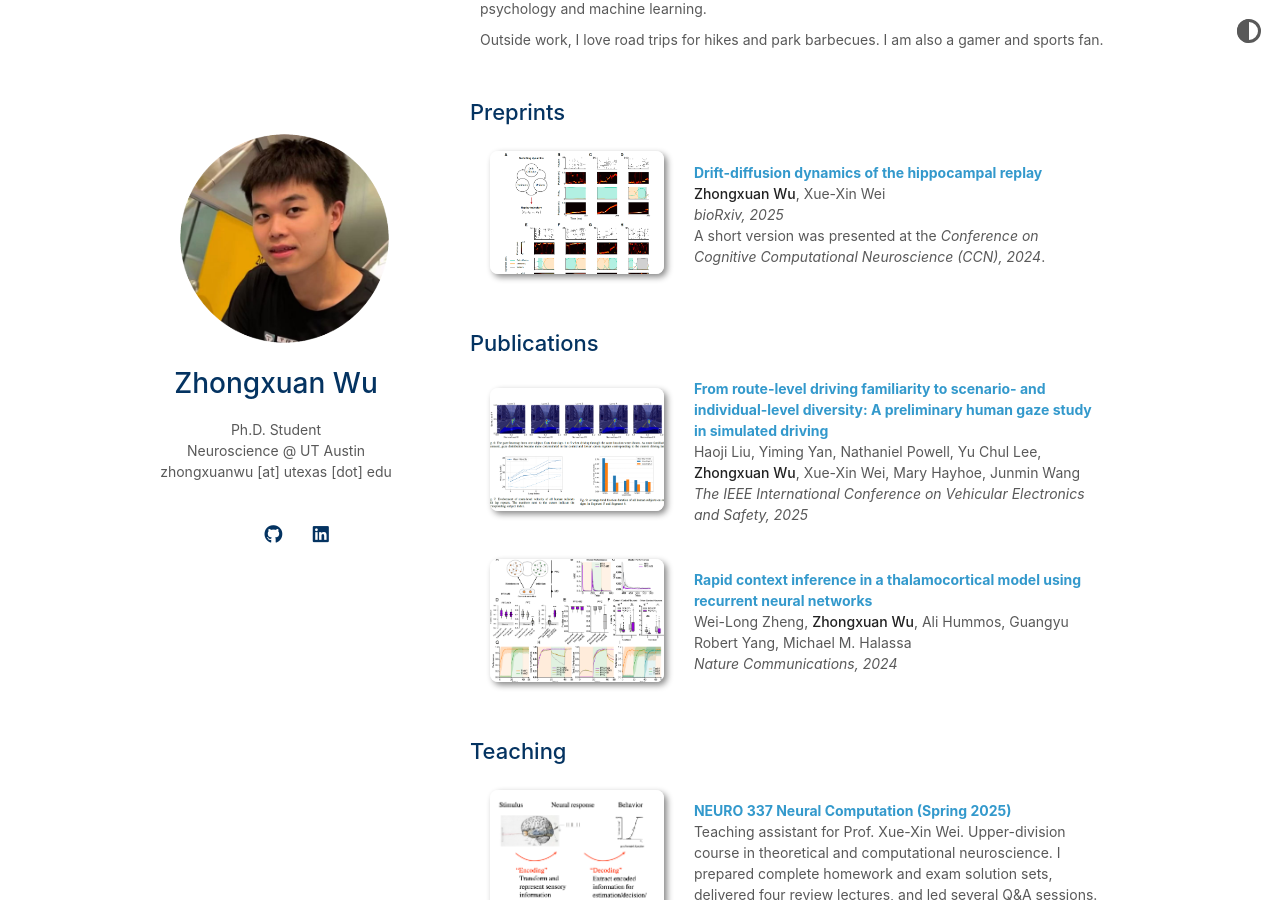
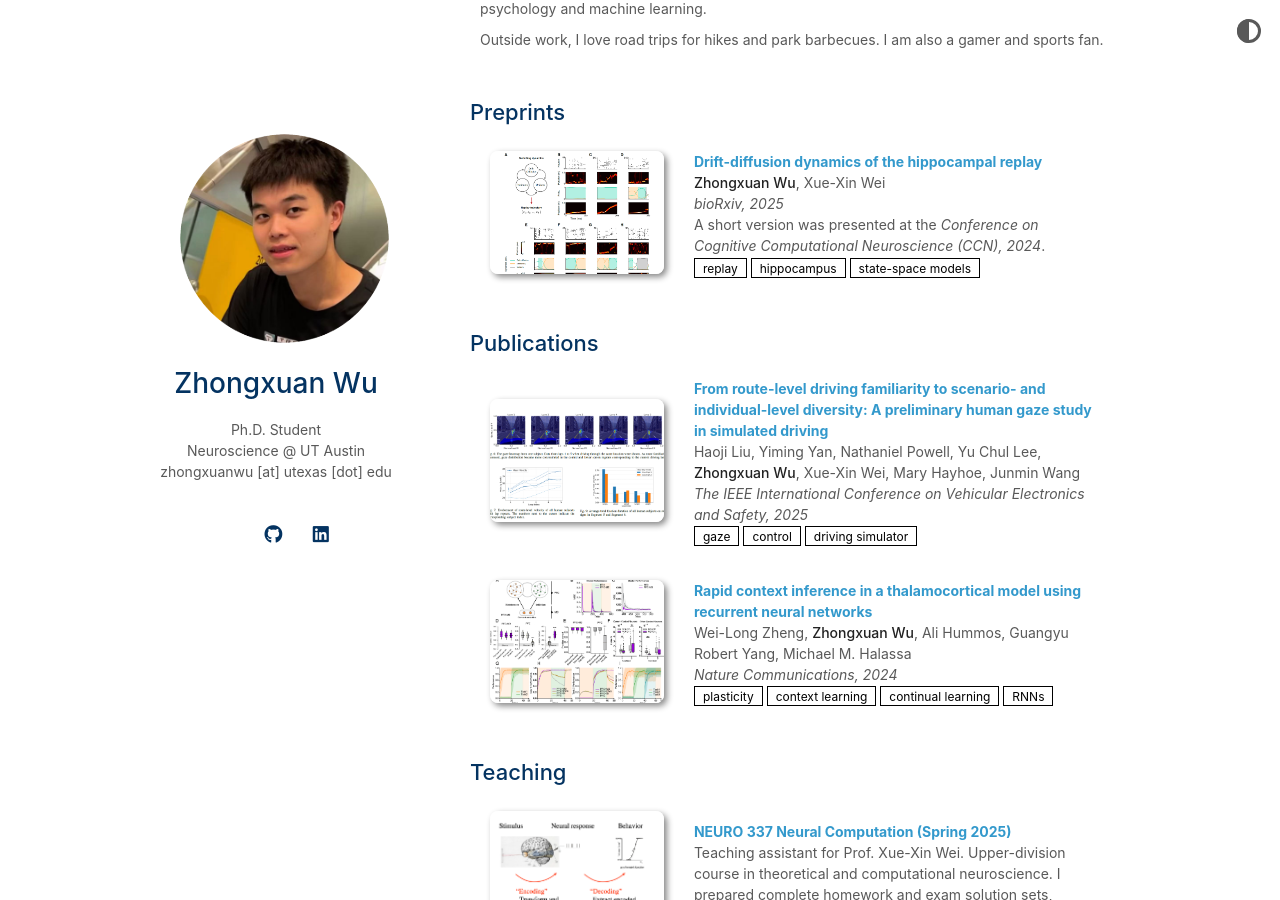
Before and after one commit to ZhongxuanWu/zhongxuanwu.github.io, a Jekyll site: the page built from index.md, in a window 1280 px wide and 900 px high, scrolled down 338 px. Built offline with Jekyll 4.4.1, drawn with Linux system fonts in a browser that asks for light colours; a style sheet for code colours, icons or effects is not loaded.

Commit message:
keywords

```diff
--- a/_data/publications.yml
+++ b/_data/publications.yml
@@ -1,6 +1,10 @@
 preprints:
   - title: Drift-diffusion dynamics of the hippocampal replay
     authors: <strong>Zhongxuan Wu</strong>, Xue-Xin Wei
+    keywords:
+      - replay
+      - hippocampus
+      - state-space models
     conference_short:
     conference: bioRxiv, 2025
     paper: https://doi.org/10.1101/2025.10.14.682470
@@ -14,6 +18,10 @@ preprints:
 papers:
   - title: "From route-level driving familiarity to scenario- and individual-level diversity: A preliminary human gaze study in simulated driving"
     authors: Haoji Liu, Yiming Yan, Nathaniel Powell, Yu Chul Lee, <strong>Zhongxuan Wu</strong>, Xue-Xin Wei, Mary Hayhoe, Junmin Wang
+    keywords:
+      - gaze
+      - control
+      - driving simulator
     conference_short:
     conference: The IEEE International Conference on Vehicular Electronics and Safety, 2025
     paper: https://drive.google.com/file/d/1tC59AgwXJz9ZTqva-Hj0qJgt09Z8KKN3/view?usp=sharing
@@ -25,6 +33,11 @@ papers:
 
   - title: Rapid context inference in a thalamocortical model using recurrent neural networks
     authors: Wei-Long Zheng, <strong>Zhongxuan Wu</strong>, Ali Hummos, Guangyu Robert Yang, Michael M. Halassa
+    keywords:
+      - plasticity
+      - context learning
+      - continual learning
+      - RNNs
     conference_short:
     conference: Nature Communications, 2024
     paper: https://www.nature.com/articles/s41467-024-52289-3
--- a/_includes/publications.md
+++ b/_includes/publications.md
@@ -16,30 +16,33 @@
     {% endif %}
   </div>
   <div class="col-sm-9" style="position: relative;padding-right: 15px;padding-left: 20px;">
-      <div class="title"><a href="{{ link.paper }}">{{ link.title }}</a></div>
-      <div class="author">{{ link.authors }}</div>
-      <div class="periodical"><em>{{ link.conference }}</em>
-      </div>
-    <div class="links">
-      <!-- {% if link.paper %}
-      <a href="{{ link.paper }}" class="btn btn-sm z-depth-0" role="button" target="_blank" style="font-size:12px;">Paper</a>
-      {% endif %}
-      {% if link.code %}
-      <a href="{{ link.code }}" class="btn btn-sm z-depth-0" role="button" target="_blank" style="font-size:12px;">Code</a>
-      {% endif %}
-      {% if link.page %}
-      <a href="{{ link.page }}" class="btn btn-sm z-depth-0" role="button" target="_blank" style="font-size:12px;">Project Page</a>
-      {% endif %}
-      {% if link.bibtex %}
-      <a href="{{ link.bibtex }}" class="btn btn-sm z-depth-0" role="button" target="_blank" style="font-size:12px;">BibTex</a>
-      {% endif %}
-      {% if link.notes %}
-      <strong> <i style="color:#e74d3c">{{ link.notes }}</i></strong>
-      {% endif %} -->
-      {% if link.others %}
+    <div class="title"><a href="{{ link.paper }}">{{ link.title }}</a></div>
+    <div class="author">{{ link.authors }}</div>
+    <div class="periodical"><em>{{ link.conference }}</em></div>
+  <div class="links">
+    <!-- {% if link.paper %}
+    <a href="{{ link.paper }}" class="btn btn-sm z-depth-0" role="button" target="_blank" style="font-size:12px;">Paper</a>
+    {% endif %}
+    {% if link.code %}
+    <a href="{{ link.code }}" class="btn btn-sm z-depth-0" role="button" target="_blank" style="font-size:12px;">Code</a>
+    {% endif %}
+    {% if link.page %}
+    <a href="{{ link.page }}" class="btn btn-sm z-depth-0" role="button" target="_blank" style="font-size:12px;">Project Page</a>
+    {% endif %}
+    {% if link.bibtex %}
+    <a href="{{ link.bibtex }}" class="btn btn-sm z-depth-0" role="button" target="_blank" style="font-size:12px;">BibTex</a>
+    {% endif %}
+    {% if link.notes %}
+    <strong> <i style="color:#e74d3c">{{ link.notes }}</i></strong>
+    {% endif %} -->
+    {% if link.others %}
       {{ link.others }}
-      {% endif %}
-    </div>
+      <br>
+    {% endif %}
+    {% for kw in link.keywords %}
+      <a class="btn btn-sm z-depth-0" target="_blank" style="font-size:12px;">{{ kw }}</a>
+    {% endfor %}
+  </div>
   </div>
 </div>
 </li>
@@ -69,10 +72,9 @@
     {% endif %}
   </div>
   <div class="col-sm-9" style="position: relative;padding-right: 15px;padding-left: 20px;">
-      <div class="title"><a href="{{ link.paper }}">{{ link.title }}</a></div>
-      <div class="author">{{ link.authors }}</div>
-      <div class="periodical"><em>{{ link.conference }}</em>
-      </div>
+    <div class="title"><a href="{{ link.paper }}">{{ link.title }}</a></div>
+    <div class="author">{{ link.authors }}</div>
+    <div class="periodical"><em>{{ link.conference }}</em></div>
     <div class="links">
       <!-- {% if link.paper %}
       <a href="{{ link.paper }}" class="btn btn-sm z-depth-0" role="button" target="_blank" style="font-size:12px;">Paper</a>
@@ -90,9 +92,13 @@
       <strong> <i style="color:#e74d3c">{{ link.notes }}</i></strong>
       {% endif %} -->
       {% if link.others %}
-      {{ link.others }}
+        {{ link.others }}
+        <br>
       {% endif %}
-    </div>
+      {% for kw in link.keywords %}
+        <a class="btn btn-sm z-depth-0" target="_blank" style="font-size:12px;">{{ kw }}</a>
+      {% endfor %}
+  </div>
   </div>
 </div>
 </li>
```
